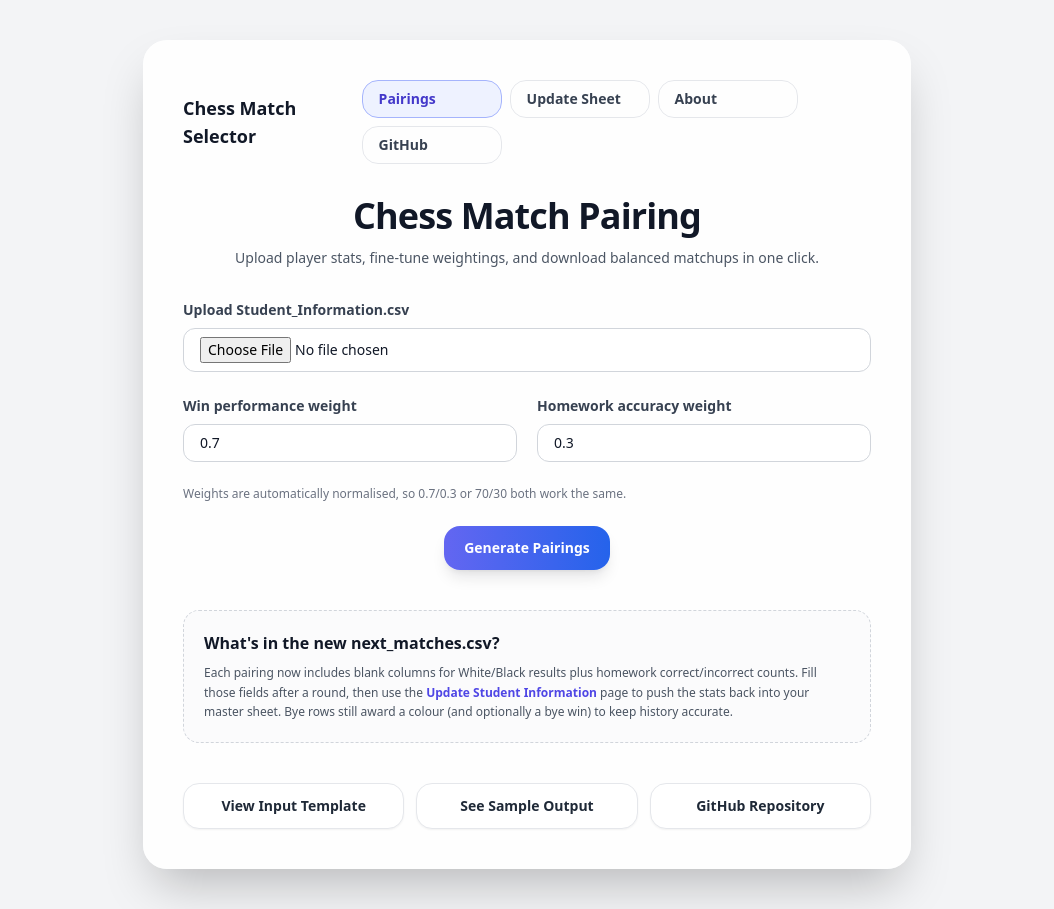
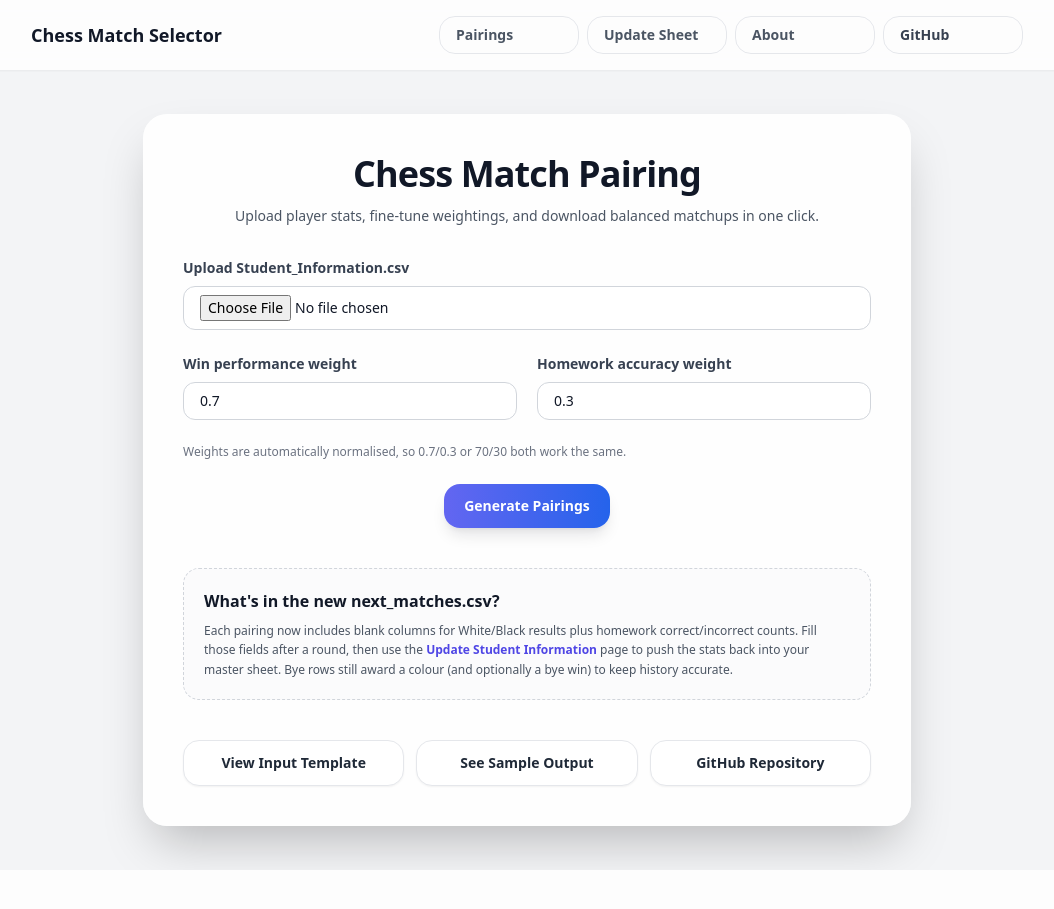
Before and after one commit to Hmm100-star/chess-match-selector, a Flask app: page / in a window 1280 px wide. Shown: the whole page, without its empty margins (113-1167 px from the left). After the commit the page ends 870 px from the top, so only its background shows below. Run offline with Flask 3, Linux system fonts and the light colour scheme; some libraries are stand-ins or nearby versions.

Commit message:
Refine navigation layout and spacing

```diff
--- a/templates/index.html
+++ b/templates/index.html
@@ -23,17 +23,13 @@
     </script>
   </head>
   <body class="h-full text-gray-900 transition-colors duration-300 dark:text-gray-100">
-    <div class="flex min-h-screen items-center justify-center px-4 py-10">
-      <main
-        class="w-full max-w-3xl rounded-3xl bg-white/90 p-8 shadow-2xl backdrop-blur-sm transition-colors duration-300 dark:bg-gray-800/90 sm:p-10"
-        aria-labelledby="page-title"
-      >
-        <nav class="mb-8 flex flex-col gap-3 text-sm font-semibold text-gray-600 transition-colors duration-300 dark:text-gray-300 sm:flex-row sm:items-center sm:justify-between">
+    <header class="bg-white/80 shadow-sm backdrop-blur transition-colors duration-300 dark:bg-gray-900/80">
+      <div class="mx-auto flex max-w-5xl flex-wrap items-center justify-between gap-3 px-4 py-4 text-sm font-semibold text-gray-600 transition-colors duration-300 dark:text-gray-300">
         <span class="text-lg text-gray-900 transition-colors duration-300 dark:text-gray-100">Chess Match Selector</span>
-          <div class="flex flex-wrap gap-2">
+        <div class="flex flex-wrap items-center gap-2">
           <a
             href="{{ url_for('index') }}"
-              class="rounded-2xl border px-4 py-2 transition-all duration-300 hover:-translate-y-0.5 hover:text-indigo-600 hover:shadow sm:min-w-[140px]
+            class="rounded-2xl border px-4 py-2 transition-all duration-300 hover:-translate-y-0.5 hover:text-indigo-600 hover:shadow sm:min-w-[140px]"
             {% if active_page == 'pairings' %}
               border-indigo-300 bg-indigo-50 text-indigo-700 dark:border-indigo-500/60 dark:bg-indigo-500/10 dark:text-indigo-200
             {% else %}
@@ -42,7 +38,7 @@
           >Pairings</a>
           <a
             href="{{ url_for('update_page') }}"
-              class="rounded-2xl border px-4 py-2 transition-all duration-300 hover:-translate-y-0.5 hover:text-emerald-600 hover:shadow sm:min-w-[140px]
+            class="rounded-2xl border px-4 py-2 transition-all duration-300 hover:-translate-y-0.5 hover:text-emerald-600 hover:shadow sm:min-w-[140px]"
             {% if active_page == 'update' %}
               border-emerald-300 bg-emerald-50 text-emerald-700 dark:border-emerald-500/60 dark:bg-emerald-500/10 dark:text-emerald-200
             {% else %}
@@ -51,7 +47,7 @@
           >Update Sheet</a>
           <a
             href="{{ url_for('about_page') }}"
-              class="rounded-2xl border px-4 py-2 transition-all duration-300 hover:-translate-y-0.5 hover:text-sky-600 hover:shadow sm:min-w-[140px]
+            class="rounded-2xl border px-4 py-2 transition-all duration-300 hover:-translate-y-0.5 hover:text-sky-600 hover:shadow sm:min-w-[140px]"
             {% if active_page == 'about' %}
               border-sky-300 bg-sky-50 text-sky-700 dark:border-sky-500/60 dark:bg-sky-500/10 dark:text-sky-200
             {% else %}
@@ -65,7 +61,13 @@
             class="rounded-2xl border px-4 py-2 transition-all duration-300 hover:-translate-y-0.5 hover:text-gray-900 hover:shadow sm:min-w-[140px] border-gray-200 text-gray-700 dark:border-gray-700 dark:text-gray-200"
           >GitHub</a>
         </div>
-        </nav>
+      </div>
+    </header>
+    <div class="flex min-h-screen items-center justify-center px-4 py-10">
+      <main
+        class="w-full max-w-3xl rounded-3xl bg-white/90 p-8 shadow-2xl backdrop-blur-sm transition-colors duration-300 dark:bg-gray-800/90 sm:p-10"
+        aria-labelledby="page-title"
+      >
         <header class="mb-8 text-center">
           <h1 id="page-title" class="text-3xl font-semibold tracking-tight md:text-4xl">
             Chess Match Pairing
```
Also changed, not shown: templates/about.html (+12 -10 lines), templates/update.html (+13 -11 lines). Lines whose indentation alone changed are shown as unchanged.
